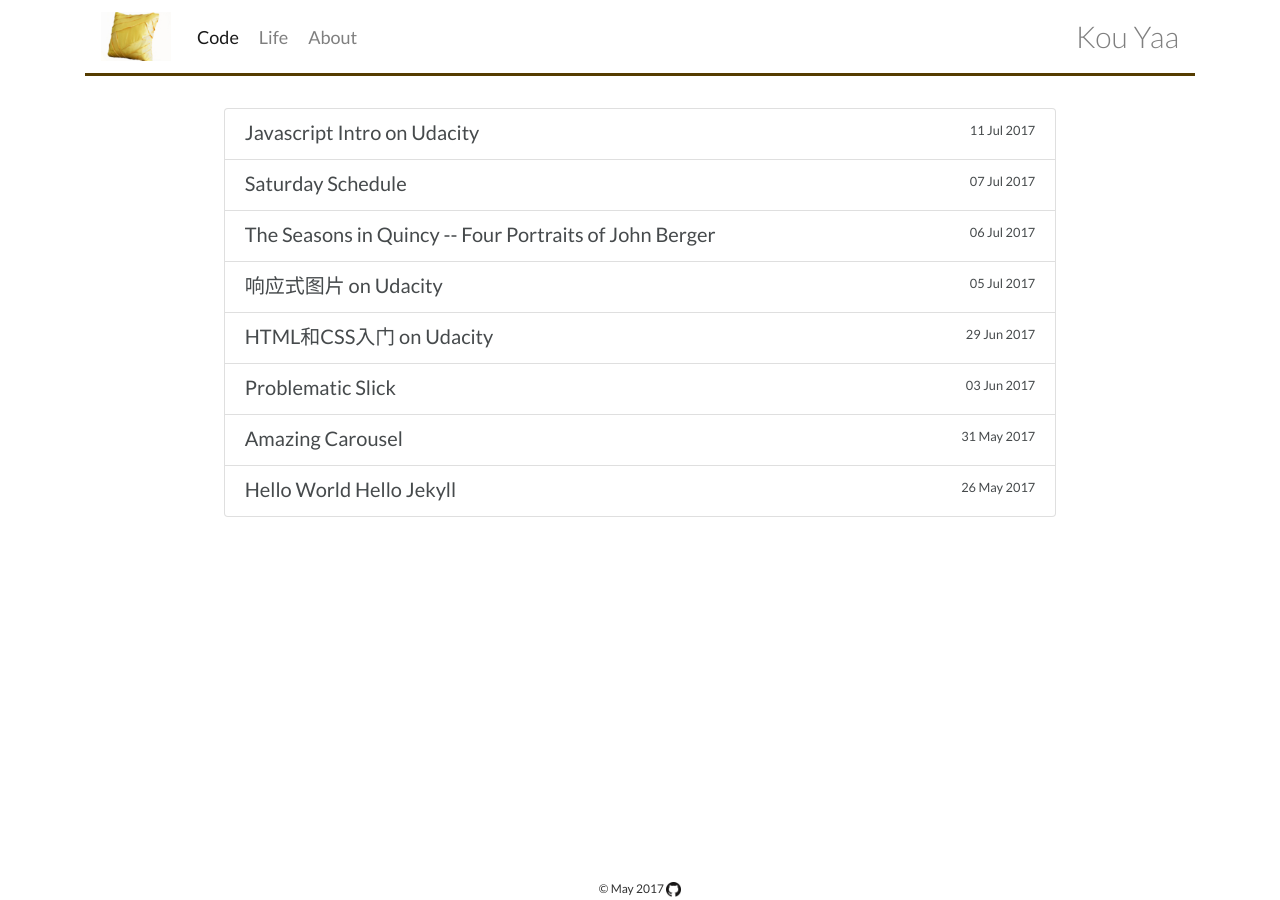
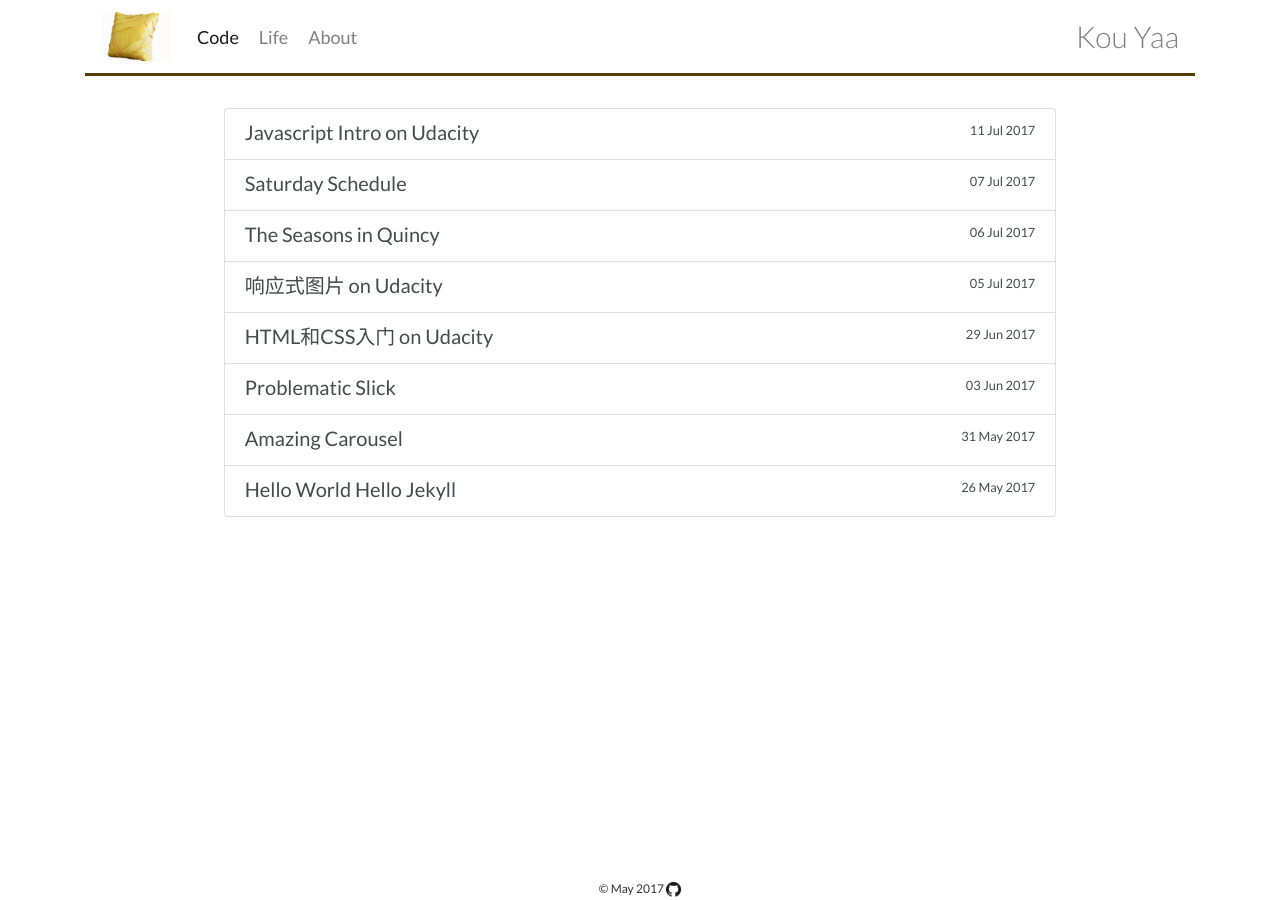
Before and after one commit to yinkouya/yinkouya.github.io, a Jekyll site: the page built from code.html, in a window 1280 px wide. Built offline with Jekyll 4.4.1, drawn with Linux system fonts in a browser that asks for light colours; nearby versions of some CDN libraries.

Commit message:
Update 2017-07-06-The-Seasons-in-Quincy.md

```diff
--- a/_posts/2017-07-06-The-Seasons-in-Quincy.md
+++ b/_posts/2017-07-06-The-Seasons-in-Quincy.md
@@ -1,6 +1,6 @@
 ---
 layout: post
-title: The Seasons in Quincy -- Four Portraits of John Berger
+title: The Seasons in Quincy
 category: code
 ---
 
```
